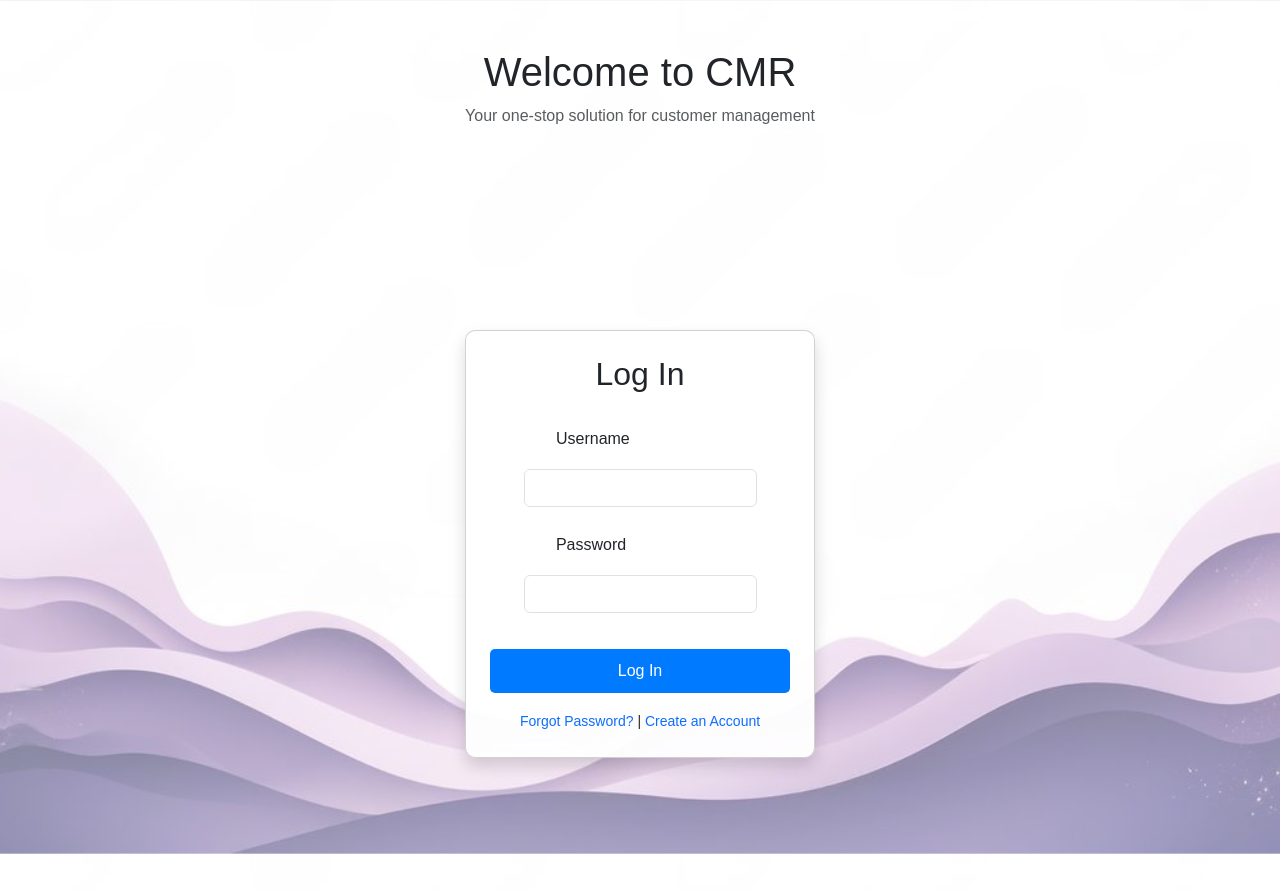
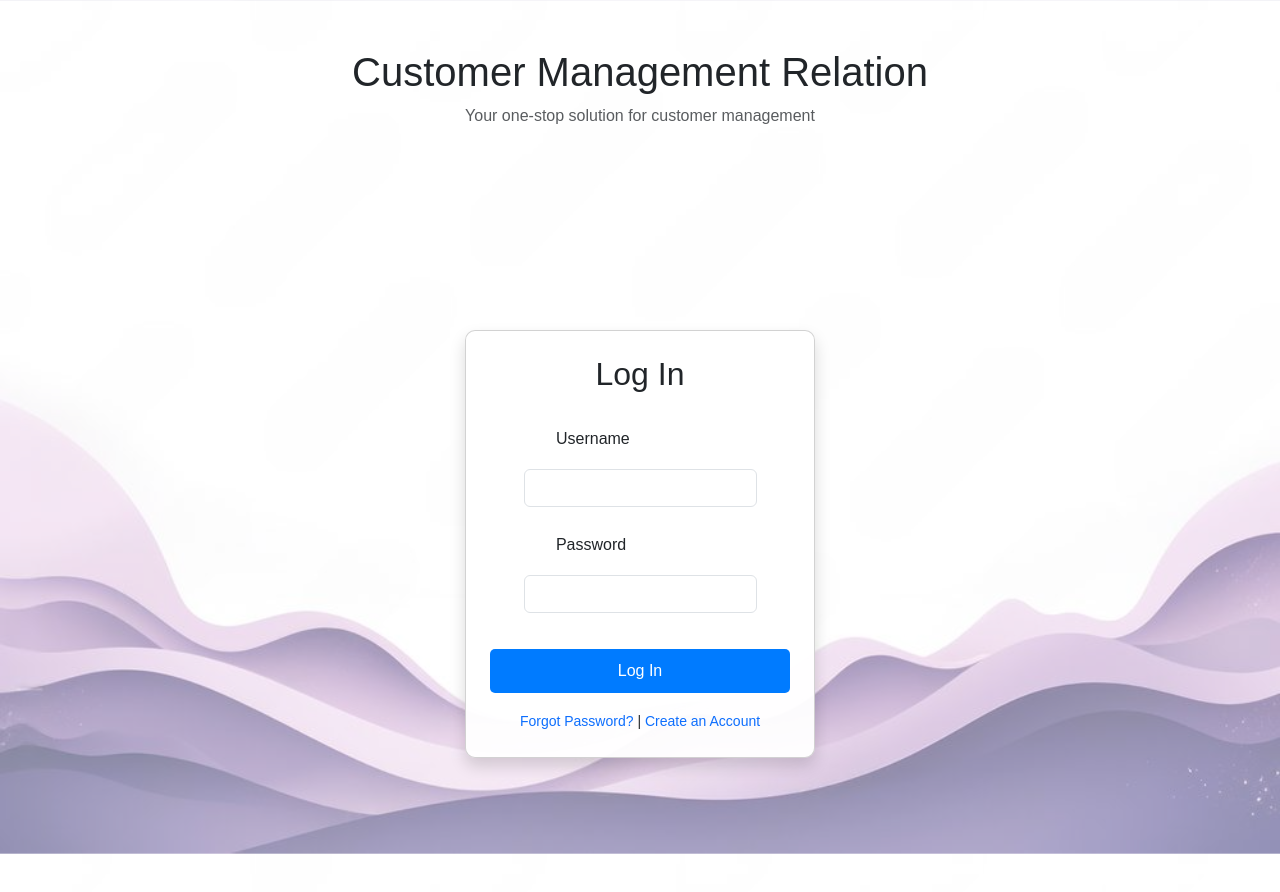
Before and after one commit to VichetEn/Mini-CMR-project, a plain HTML site: page Mini CMR/index.html in a window 1280 px wide. Drawn offline with nearby package versions, Linux system fonts and the light colour scheme; some icons are missing.

Commit message:
Update and rename login.html to index.html

```diff
--- a/Mini CMR/login.html
+++ b/Mini CMR/index.html
@@ -13,7 +13,7 @@
 <body>
   <!-- Page Title -->
   <div class="text-center mt-5">
-    <h1>Welcome to CMR</h1>
+    <h1>Customer Management Relation</h1>
     <p class="text-muted">Your one-stop solution for customer management</p>
   </div>
 
```
